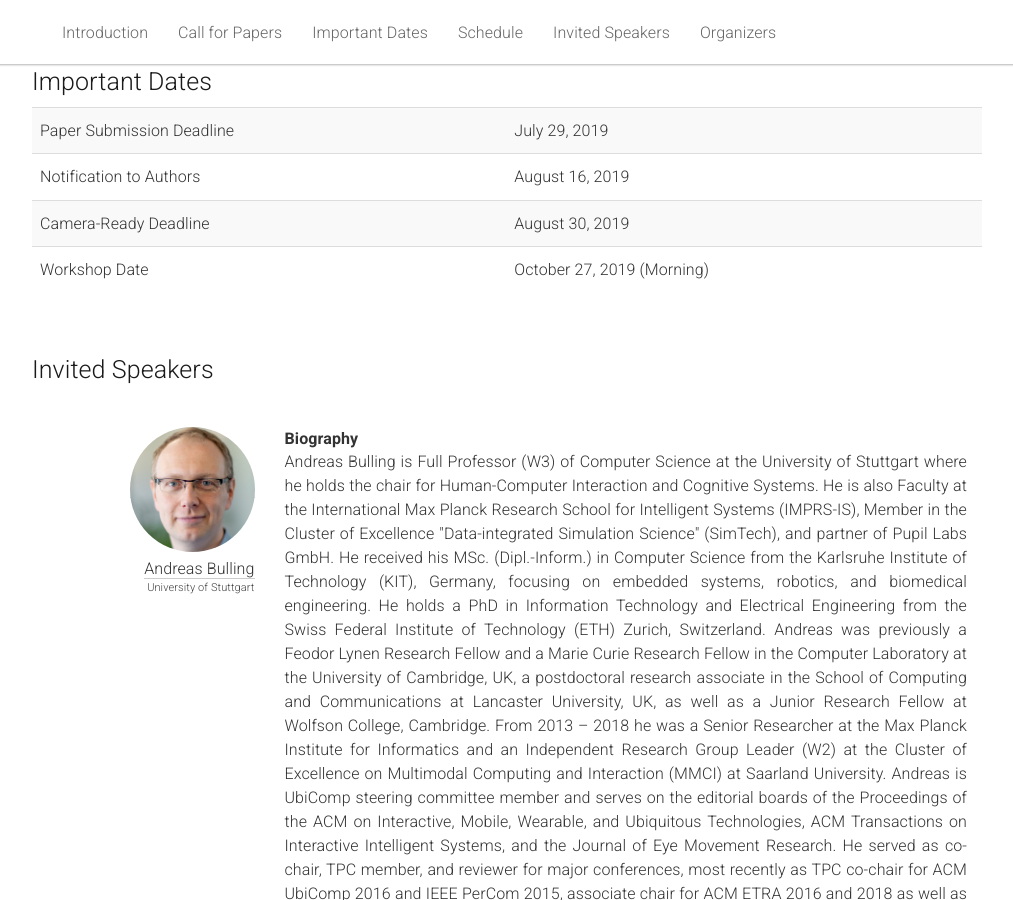
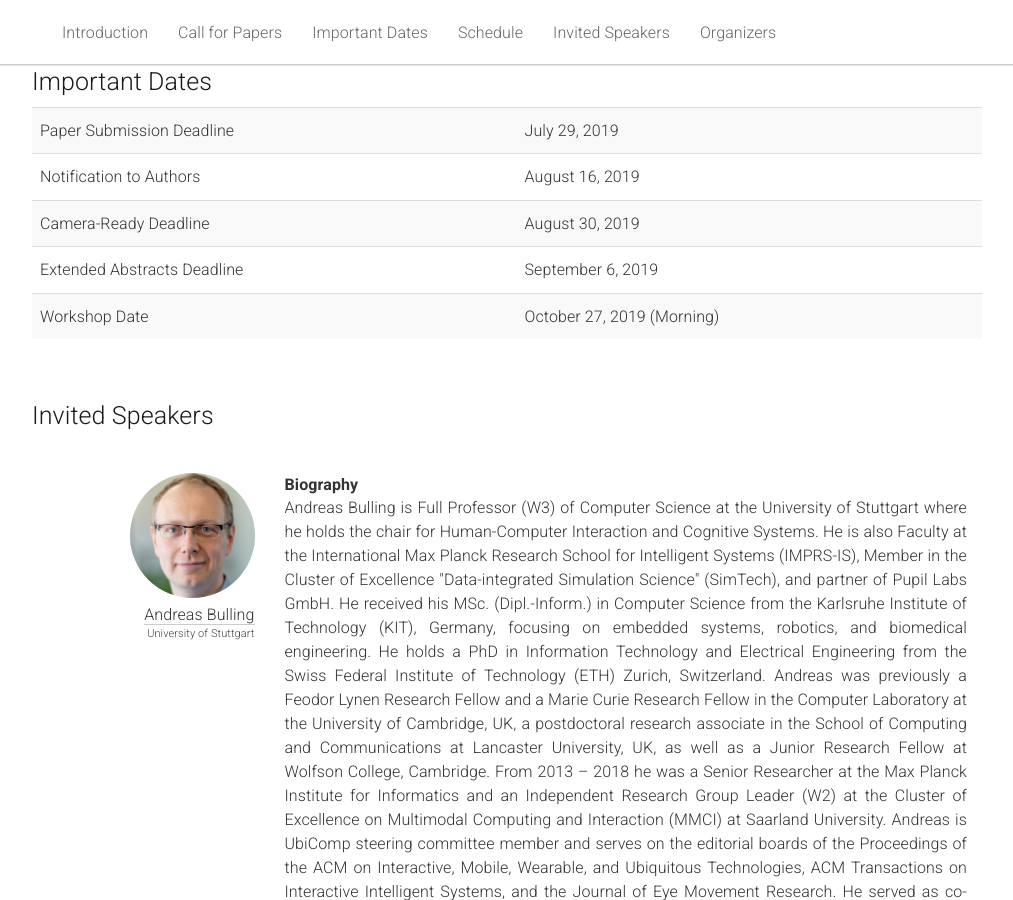
Before and after one commit to gazeworkshop/gazeworkshop.github.io, a Jekyll site: the page built from _pages/home.md, in a window 1280 px wide and 900 px high, scrolled down 1610 px. Shown: the whole window, without its empty margins (133-1146 px from the left). Built offline with Jekyll 4.4.1, drawn with Linux system fonts in a browser that asks for light colours.

Commit message:
Add EA deadline to table of deadlines

```diff
--- a/_pages/home.md
+++ b/_pages/home.md
@@ -108,6 +108,10 @@ The 1st Workshop on Gaze Estimation and Prediction in the Wild (GAZE 2019) at IC
         <tr>
           <td>Camera-Ready Deadline</td>
           <td>August 30, 2019</td>
+        </tr>
+        <tr>
+          <td>Extended Abstracts Deadline</td>
+          <td>September 6, 2019</td>
         </tr>
         <tr>
           <td>Workshop Date</td>
```
